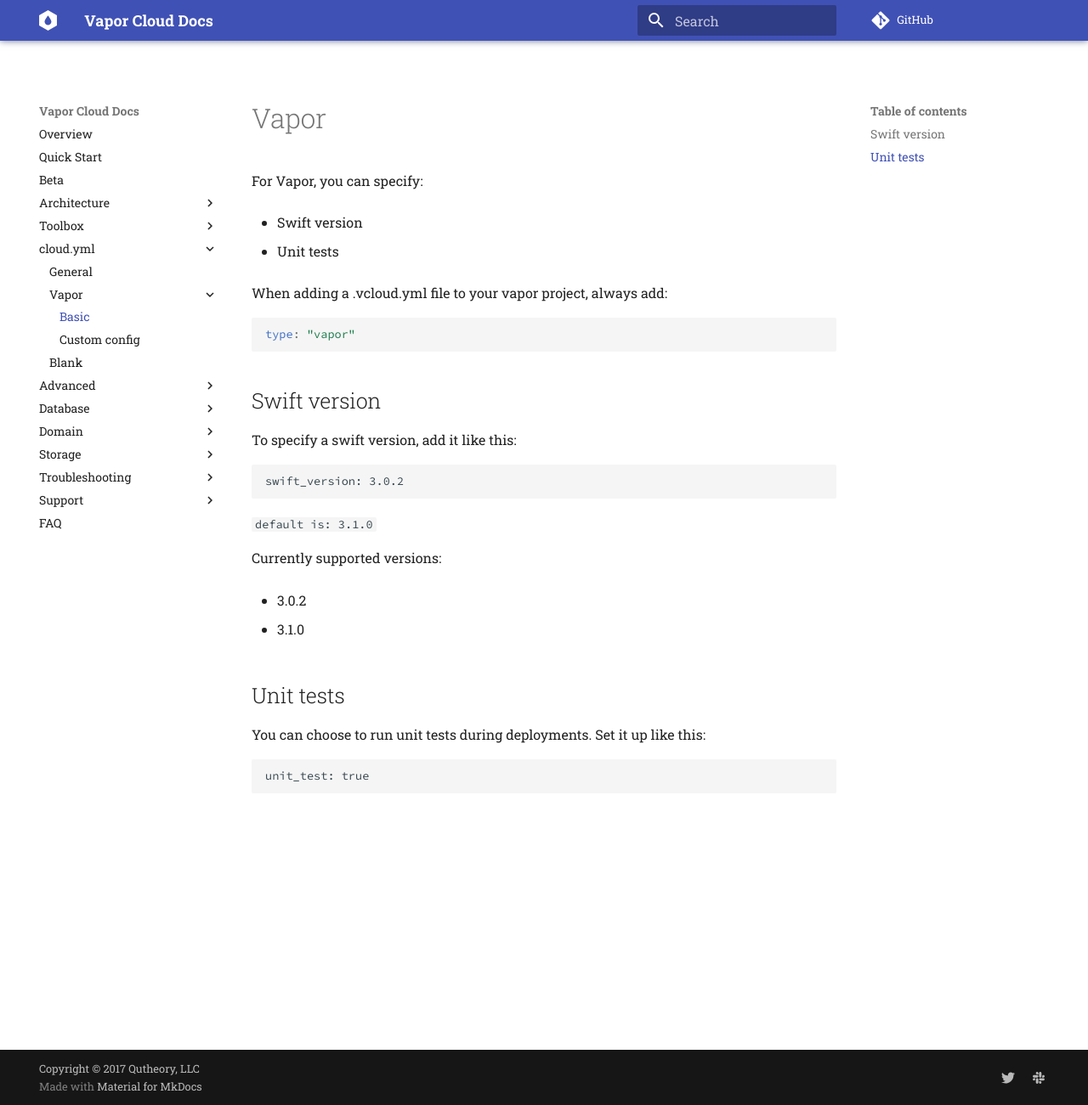
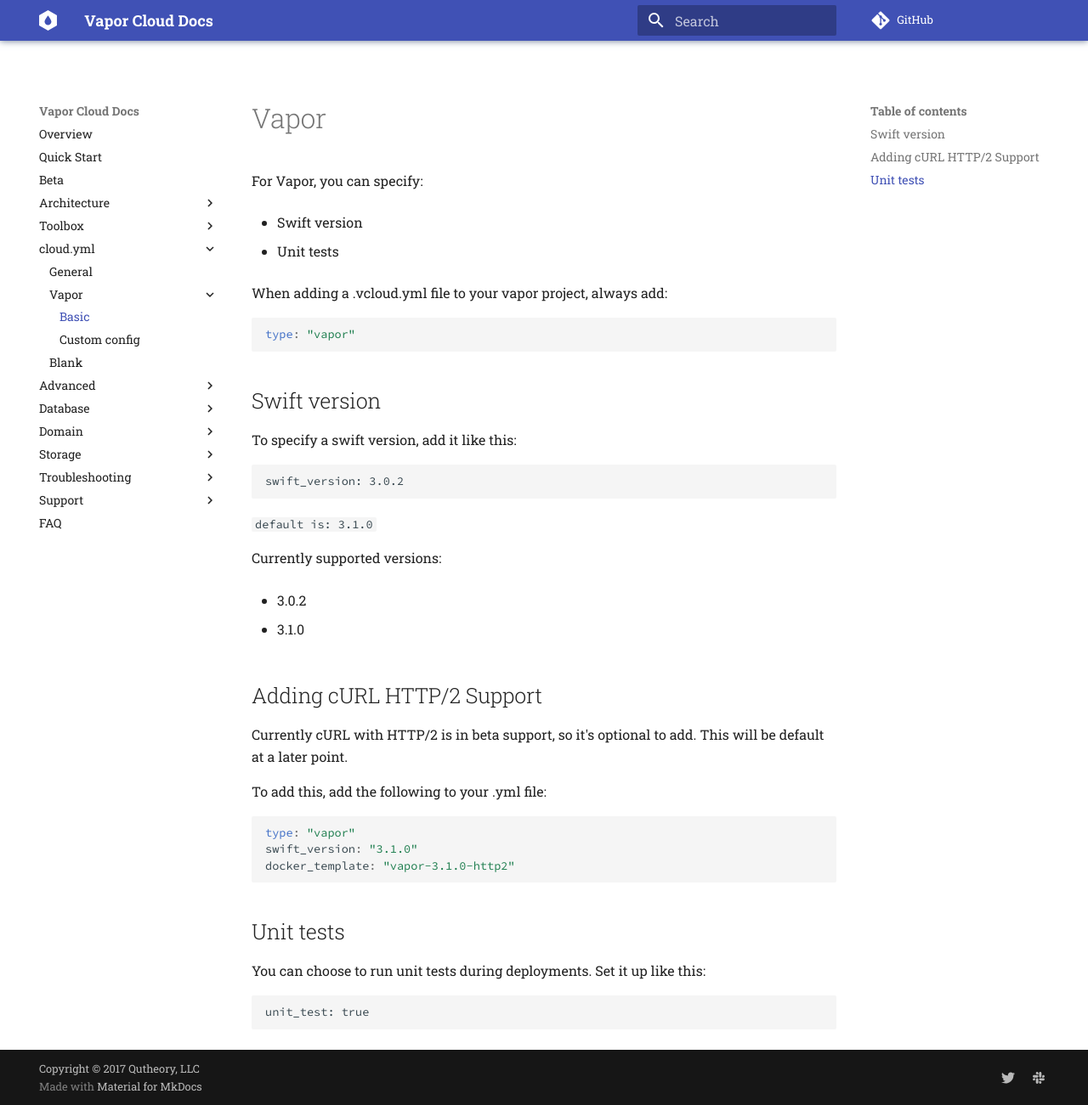
Before and after one commit to qutheory/cloud-documentation, an MkDocs documentation site: the page built from docs/configuration/vapor/basic.md, in a window 1280 px wide and 1301 px high. Shown: the whole window at 85% size. Built offline with MkDocs 1.6.1 and Material for MkDocs 9.7.7, drawn with Linux system fonts in a browser that asks for light colours; comment, search, counter and statistics services are not loaded; old or Windows-style settings are respelled for this version of MkDocs.

Commit message:
Adding HTTP/2 docs

````diff
--- a/docs/configuration/vapor/basic.md
+++ b/docs/configuration/vapor/basic.md
@@ -28,6 +28,18 @@
 
 - 3.1.0
 
+## Adding cURL HTTP/2 Support
+
+Currently cURL with HTTP/2 is in beta support, so it's optional to add. This will be default at a later point.
+
+To add this, add the following to your .yml file:
+
+```
+type: "vapor"
+swift_version: "3.1.0"
+docker_template: "vapor-3.1.0-http2"
+```
+
 ## Unit tests
 
 You can choose to run unit tests during deployments. Set it up like
````
